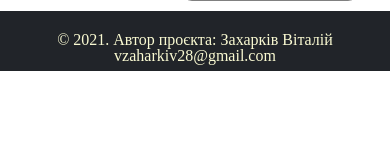
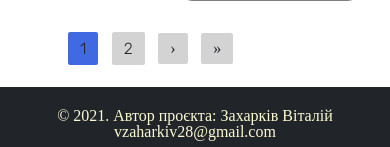
Before and after one commit to VitaliyZakharkiv/shop, a Django app: page /category/phone in a window 390 px wide. Shown: the part 2775-2922 px from the top of the page. Before the commit the page ends 2846 px from the top, so only its background shows below. Run offline with Django 3.2, Linux system fonts and the light colour scheme; data comes from the database, SQL or seed files in the repository; both versions use the stored data as it was after the commit; some libraries are stand-ins or nearby versions.

Commit message:
Оптимізація запитів та верстка стронки категорій товару

```diff
--- a/product/models.py
+++ b/product/models.py
@@ -40,6 +40,9 @@ class Product(models.Model):
     class Meta:
         verbose_name = "Продукт"
         verbose_name_plural = "Продукти"
+
+    def checking_availability_in_stock(self):
+        return self.quantity_in_stock > 0
 
     def __str__(self):
         return f'Продукт {self.title} Категорії {self.category}'
--- a/product/static/product/css/detail_page.css
+++ b/product/static/product/css/detail_page.css
@@ -38,7 +38,6 @@
 	margin-top: 42px;
 	border: 1px solid dimgray;
 	margin-left: 30px;
-	/*width: 220px;*/
 	max-width: 22%;
 	height: auto;
 }
@@ -235,8 +234,9 @@
 
 .paginator{
 	width: 900px;
-	margin-top: 1050px;
-	margin-left: 70px;
+	/*margin-top: 1050px;*/
+	margin-left: 41%;
+	margin-top: 30px;
 	margin-bottom: 30px;
 }
 
@@ -283,6 +283,7 @@
 }
 
 @media (max-width: 1070px) {
+	.buy-active,
 	.buy{
 		margin-left: 17px;
 		padding: 9px 25px;
@@ -304,6 +305,7 @@
 }
 
 @media (max-width: 960px) {
+	.buy-active,
 	.buy {
 		margin-left: 15px;
 		padding: 9px 21px;
@@ -321,6 +323,7 @@
 }
 
 @media (max-width: 900px) {
+	.buy-active,
 	.buy {
 		margin-left: 14px;
 		padding: 8px 18px;
@@ -351,12 +354,14 @@
 		margin-right: -80px;
 		max-width: 85%;
 	}
+	.buy-active,
 	.buy {
     	margin-left: 23px;
 	}
 }
 
 @media (max-width: 820px) {
+	.buy-active,
 	.buy {
     	margin-left: 15px;
 	}
@@ -392,6 +397,7 @@
 }
 
 @media (max-width: 735px) {
+	.buy-active,
 	.buy{
 		margin-left: 8px;
 	}
@@ -404,6 +410,7 @@
 	.price {
     	margin-bottom: 20px;
 	}
+	.buy-active,
 	.buy {
 		margin-left: 12px;
 		padding: 7px 14px;
@@ -433,6 +440,7 @@
 		font-size: 28px;
 
 	}
+	.buy-active,
 	.buy {
 		margin-left: 23px;
 	}
@@ -466,6 +474,7 @@
 }
 
 @media (max-width: 535px) {
+	.buy-active,
 	.buy {
 		margin-left: 14px;
 	}
@@ -483,6 +492,7 @@
 		max-width: 45%;
 		margin-left: 33px;
 	}
+	.buy-active,
 	.buy {
 		margin-left: 32px;
 	}
@@ -492,6 +502,7 @@
 }
 
 @media (max-width: 450px) {
+	.buy-active,
 	.buy {
 		margin-left: 22px;
 	}
@@ -532,6 +543,7 @@
 }
 
 @media (max-width: 365px) {
+	.buy-active,
 	.buy {
 		margin-left: 16px;
 		padding: 8px 12px;
@@ -573,6 +585,7 @@
 	.navigation {
 		margin: 10px 0 10px 3px;
 	}
+	.buy-active,
 	.buy {
 		padding: 6px 7px;
 		border-radius: 6px;
@@ -657,6 +670,7 @@
 	.sidebar {
 		max-width: 82%;
 	}
+	.buy-active,
 	.buy {
     	margin-left: 11px;
 	}
@@ -664,22 +678,15 @@
 		max-width: 102%;
 	}
 }
-@media (max-width: 680px) {
+
+@media (max-width: 576px) {
 	.paginator {
-		margin-left: -32px;
+		margin-left: 22%;
 	}
 }
 
-@media (max-width: 560px) {
-	.paginator {
-		margin-left: -104px;
-	}
-}
 
 @media (max-width: 500px) {
-	.paginator {
-		margin-left: -167px;
-	}
 	.button-pag {
 		font-size: 16px;
 		padding: 7px 12px;
@@ -690,16 +697,19 @@
 	}
 }
 
-@media (max-width: 421px) {
+@media (max-width: 442px) {
 	.paginator {
-		margin-left: -146px;
+		margin-left: 7%;
+	}
+}
+
+@media (max-width: 392px) {
+	.paginator {
+		margin-left: -5%;
 	}
 }
 
 @media (max-width: 375px) {
-	.paginator {
-		margin-left: -121px;
-	}
 	.button-pag {
 		font-size: 14px;
 		padding: 6px 11px;
@@ -713,9 +723,6 @@
 }
 
 @media (max-width: 291px) {
-	.paginator {
-		margin-left: -121px;
-	}
 	.button-pag {
 		font-size: 14px;
 		padding: 6px 10px;
@@ -727,9 +734,3 @@
 		margin-left: 1px;
 	}
 }
-
-@media (max-width: 255px) {
-	.paginator {
-		margin-left: -124px;
-	}
-}
--- a/product/static/product/css/header_footer.css
+++ b/product/static/product/css/header_footer.css
@@ -318,8 +318,6 @@ footer{
 	font-size: 16px;
 	text-align: center;
 }
-
-
 /* MEDIA */
 
 @media (max-width: 1030px) {
--- a/product/static/product/css/style.css
+++ b/product/static/product/css/style.css
@@ -182,6 +182,7 @@
 .buy img{
 	margin-top: 1px;
 }
+
 @media (max-width: 1101px) {
 	.new-title{
 		width: 100%;
--- a/product/templates/product/detail_page.html
+++ b/product/templates/product/detail_page.html
@@ -39,8 +39,6 @@
                     {% endif %}
                 </div>
 
-
-            {% include 'product/inc/paginator.html' %}
             </div>
 
             <div class="sidebar">
@@ -61,6 +59,11 @@
 
         </div>
 
+
+<div class="div" style="width: 100%; padding-left: 69px; display: inline-block;">
+{% include 'product/inc/paginator.html' %}
+</div>
+
     </div>
     <script type="text/javascript" src="{% static 'product/js/detail_page.js' %}"></script>
     <script src="https://code.jquery.com/jquery-1.12.4.js"></script>
--- a/product/templates/product/inc/cart_product.html
+++ b/product/templates/product/inc/cart_product.html
@@ -12,10 +12,9 @@
     <p class="tp"><a href="{% url 'detail_product' category_id=p.category.slug slug=p.slug %}"
                      class="title-product">{{ p.title }}</a></p>
     <p class="price">{{ p.price }} грн</p>
-    {% if p.quantity_in_stock == 0 %}
-        <a href="#" class="buy ">
-            В корзину
-            <img src="{% static 'product/img/2849824-basket-buy-market-multimedia-shop-shopping-store_107977.png' %}">
+    {% if not p.checking_availability_in_stock %}
+        <a href="#" class="buy" style="background: #b2b2b3">
+            Відсутній
         </a>
     {% else %}
         <a href="{% url 'add-to-cart' product_model=p.category.slug slug=p.slug %}" class="buy">
--- a/product/views.py
+++ b/product/views.py
@@ -1,3 +1,5 @@
+from typing import List
+
 from django.contrib.auth.mixins import LoginRequiredMixin
 from django.contrib.auth.views import LogoutView
 from django.core.paginator import Paginator, EmptyPage
@@ -5,9 +7,10 @@ from django.shortcuts import render, redirect
 from django.urls import reverse_lazy
 from django.views import View
 from django.views.generic import DetailView, CreateView
+
 from product.forms import ReviewForm
 from product.mixins import CartMixin, save_cart, CommonMixin
-from product.models import Category, Product, CartProduct, Review, Cart
+from product.models import Category, Product, CartProduct, Review
 
 
 class HomeView(CartMixin, View):
@@ -15,7 +18,6 @@ class HomeView(CartMixin, View):
     def get(self, request, *args, **kwargs):
         category = Category.objects.all()
         product = Product.objects.all().order_by('-id')[:4].select_related('category')
-
         context = {
             'product': product,
             'categories': category,
@@ -70,16 +72,6 @@ class CategoryDetailView(CommonMixin, CartMixin, DetailView):
             name.append(i['title'])
         return name
 
-    # def set_list(self, array):
-    #     """Unique fields filter"""
-    #     d = []
-    #     for i in list(array):
-    #         if i not in d:
-    #             d.append(i)
-    #         else:
-    #             continue
-    #     return d
-
     def get_filter_date(self):
         """Get link"""
         p = self.request.GET
@@ -92,7 +84,7 @@ class CategoryDetailView(CommonMixin, CartMixin, DetailView):
         link = ''.join(s)
         return link
 
-    def page_pagination(self, qs):
+    def page_pagination(self, qs: List[Product]):
         """Pagination"""
         element = Paginator(qs, 9)
         page_num = self.request.GET.get('page', 1)
--- a/profil/views.py
+++ b/profil/views.py
@@ -65,8 +65,10 @@ class ProfileView(LoginRequiredMixin, CartMixin, View):
     login_url = reverse_lazy("login")
 
     def get(self, request, *args, **kwargs):
-        customer = Customer.objects.filter(user=request.user).first()
-        order = Order.objects.filter(customer=customer).order_by('-create_date')
+        order = Order.objects.filter(customer=self.customer).select_related('cart')\
+            .prefetch_related('cart__products__related_cart',
+                              'cart__products__product')\
+            .order_by('-create_date')
         context = {
             'orders': order,
             'cart': self.cart,
```
Also changed, not shown: product/templates/product/detail_product.html (+7 -0 lines), profil/tests/test_profil_view.py (+0 -1 lines), db.sqlite3.
